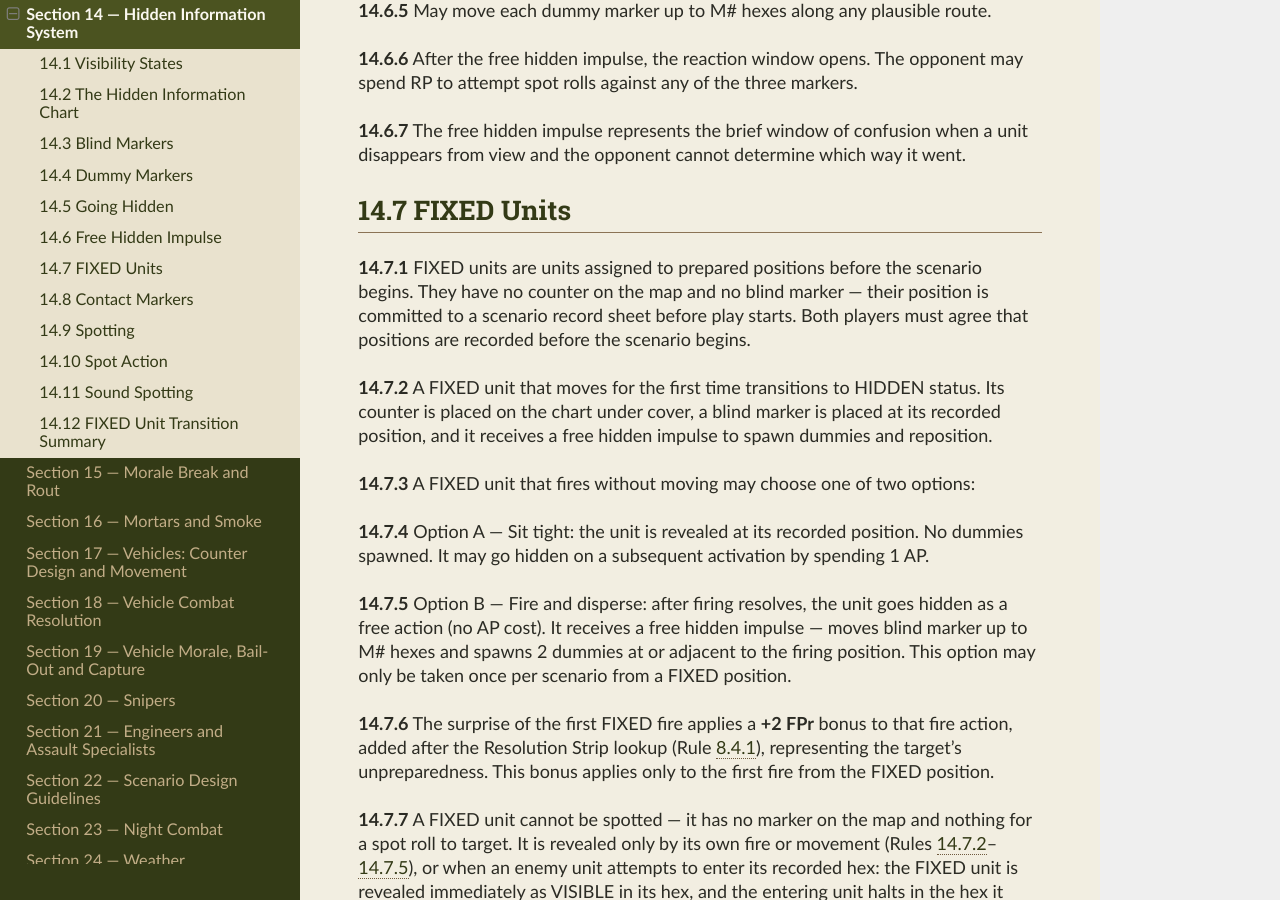
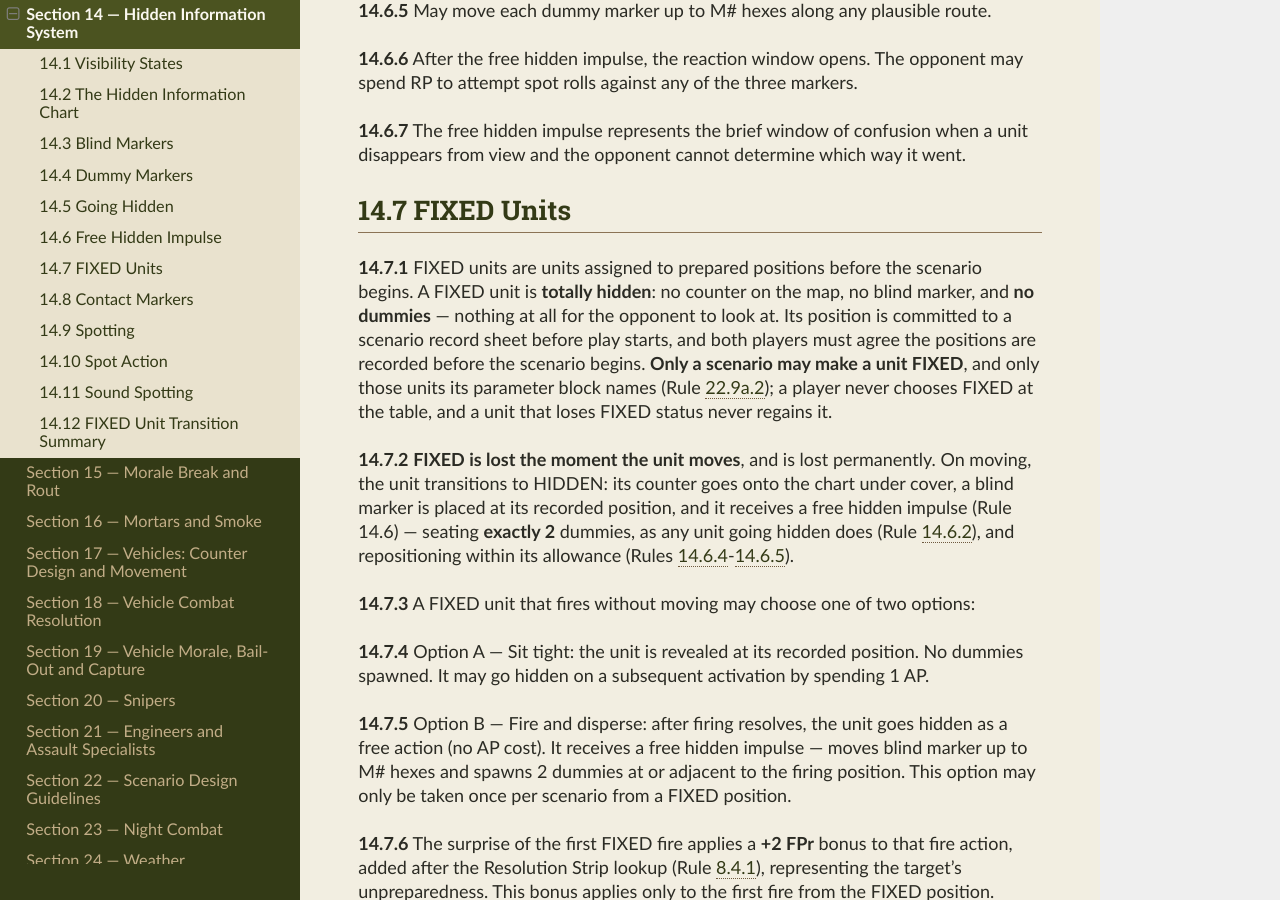
Before and after one commit to spugnoid/wdr-wargame, a Sphinx documentation site: the page built from docs/source/section_14__hidden_information_system.rst, in a window 1280 px wide and 900 px high, scrolled down 3285 px. Built offline with Sphinx 7.4.7 and the Read the Docs theme 3.1.0, drawn with Linux system fonts in a browser that asks for light colours.

Commit message:
FIXED: scenario-granted, totally hidden, lost permanently on moving
Three clarifications from the designer, two of which the rules already
implied and one of which was genuinely missing.

14.7.1 now states outright that a FIXED unit is totally hidden -- no
counter, no blind marker, and no dummies, nothing at all for the
opponent to look at -- and that only a scenario can make a unit FIXED,
naming which units in its parameter block. A player never chooses it at
the table, and a unit that loses it never gets it back. That completes
the change made in 22.9a.2, which now defers to the scenario.

14.7.2 said "a FIXED unit that moves for the first time transitions to
HIDDEN status ... and it receives a free hidden impulse to spawn dummies
and reposition". Two problems: it never said the status was lost
permanently, and it never said how many dummies, while 14.7.5's parallel
case says 2 and 14.6.2 says "exactly 2" for every other unit going
hidden. A playtest hit that gap and had to assume. Now stated: FIXED is
lost the moment the unit moves, permanently, and the transition seats
exactly 2 dummies like any other.

The distinction between the two hidden states is now clean. FIXED is the
setup state -- granted by the scenario, nothing on the table, recorded on
paper. HIDDEN is the in-play state -- chart slot, blind marker, two
dummies. Moving is what converts the first into the second.

sphinx -W clean.

Co-Authored-By: Claude Opus 5 <noreply@anthropic.com>
Claude-Session: https://claude.ai/code/session_015yXELFrfaqQ4wwWFdrsDSf

```diff
--- a/docs/source/section_14__hidden_information_system.rst
+++ b/docs/source/section_14__hidden_information_system.rst
@@ -273,7 +273,7 @@ With Deepest Regret... uses a physical hidden information system to model the fo
 -----------------
 
 
-**14.7.1**  FIXED units are units assigned to prepared positions before the scenario begins. They have no counter on the map and no blind marker — their position is committed to a scenario record sheet before play starts. Both players must agree that positions are recorded before the scenario begins.
+**14.7.1**  FIXED units are units assigned to prepared positions before the scenario begins. A FIXED unit is **totally hidden**: no counter on the map, no blind marker, and **no dummies** — nothing at all for the opponent to look at. Its position is committed to a scenario record sheet before play starts, and both players must agree the positions are recorded before the scenario begins. **Only a scenario may make a unit FIXED**, and only those units its parameter block names (Rule 22.9a.2); a player never chooses FIXED at the table, and a unit that loses FIXED status never regains it.
 
 .. container:: rule-guide
 
@@ -281,7 +281,7 @@ With Deepest Regret... uses a physical hidden information system to model the fo
 
    **Example:** A defending player writes down that an HMG team is FIXED in a specific hex before the scenario begins; the opposing player sees no marker there at all until the FIXED unit fires, moves, or is walked into (Rules 14.7.2-14.7.7).
 
-**14.7.2**  A FIXED unit that moves for the first time transitions to HIDDEN status. Its counter is placed on the chart under cover, a blind marker is placed at its recorded position, and it receives a free hidden impulse to spawn dummies and reposition.
+**14.7.2**  **FIXED is lost the moment the unit moves**, and is lost permanently. On moving, the unit transitions to HIDDEN: its counter goes onto the chart under cover, a blind marker is placed at its recorded position, and it receives a free hidden impulse (Rule 14.6) — seating **exactly 2** dummies, as any unit going hidden does (Rule 14.6.2), and repositioning within its allowance (Rules 14.6.4-14.6.5).
 
 .. container:: rule-guide
 
```
